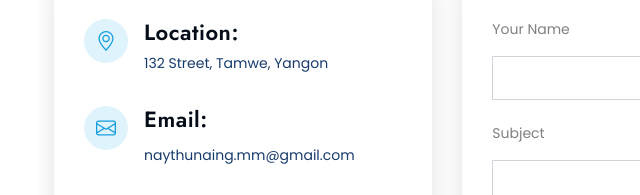
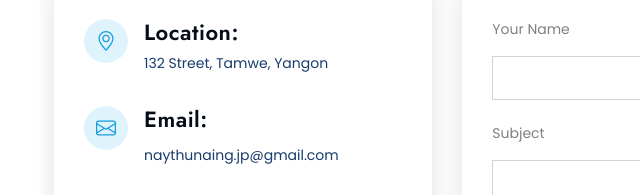
Before and after one commit to naythunaing-mm/my-portfolio, a plain HTML site: page index.html in a window 1280 px wide. Shown: the part 5857-6052 px from the top of the page, 261-901 px from the left. Drawn offline with nearby package versions, Linux system fonts and the light colour scheme.

Commit message:
modify email address

```diff
--- a/index.html
+++ b/index.html
@@ -868,7 +868,7 @@
               <div class="email">
                 <i class="bi bi-envelope"></i>
                 <h4>Email:</h4>
-                <p>naythunaing.mm@gmail.com</p>
+                <p>naythunaing.jp@gmail.com</p>
               </div>
 
               <div class="phone">
```
